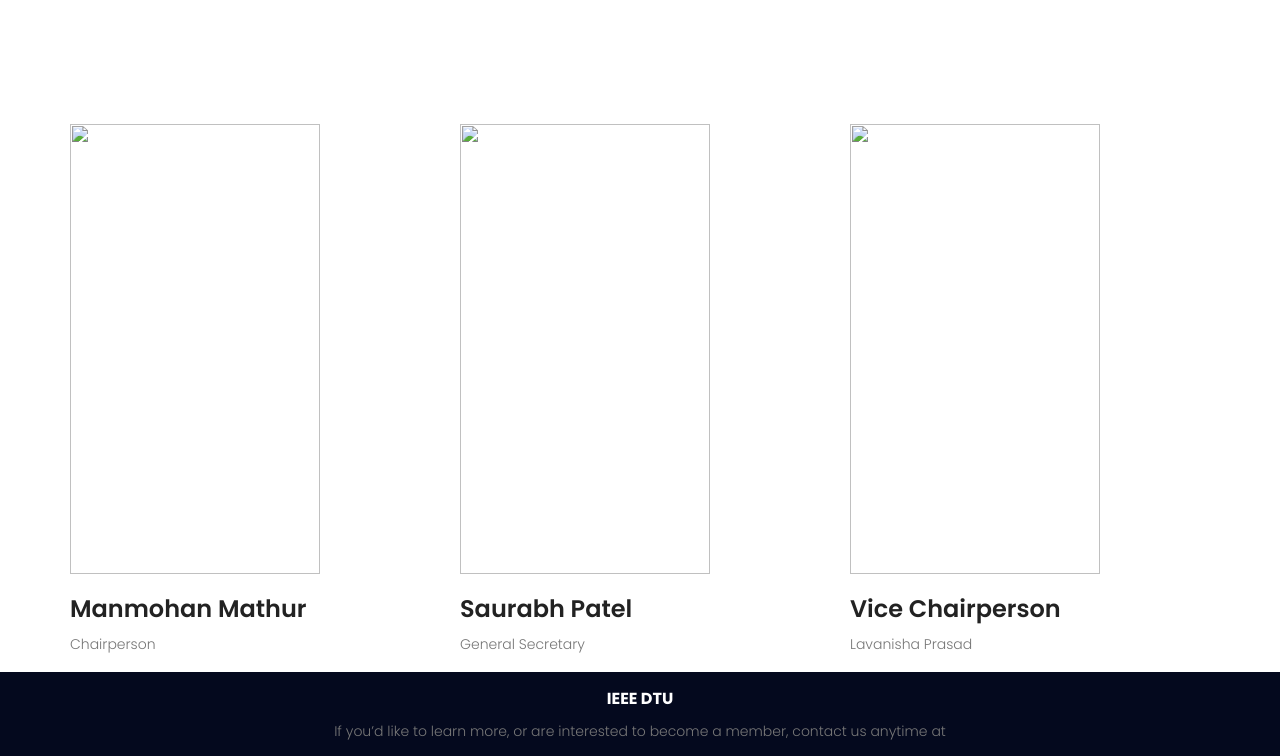
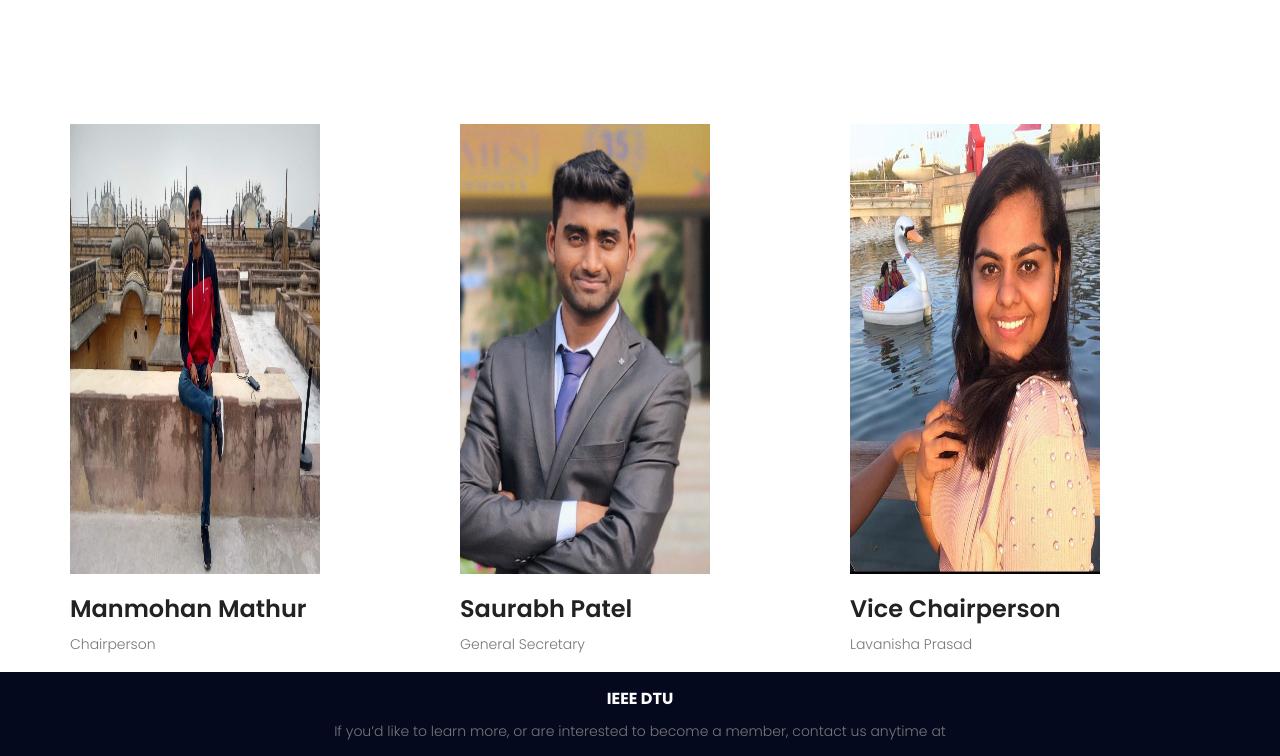
Before and after one commit to IEEEDTU/IEEE_WEBSITE_2020, a plain HTML site: page 2020_microhack_website/about-us.html in a window 1280 px wide. Shown: the part 2020-2776 px from the top of the page. Drawn offline with Linux system fonts and the light colour scheme.

Commit message:
Update about-us.html

```diff
--- a/2020_microhack_website/about-us.html
+++ b/2020_microhack_website/about-us.html
@@ -129,8 +129,8 @@
                 <div class="row">
                     <div class="col-md-4">
                         <div class="event_post">
-                            <img src="" width= "250px" height = "450px">
-                            <a href="#"><h2 class="event_title">Manmohan Mathur </h2></a>
+                            <img src="image/manmohan1.jpg" width= "250px" height = "450px">
+                            <a href=""><h2 class="event_title">Manmohan Mathur </h2></a>
                             <p>Chairperson</p>
                             <!-- <ul class="list_style sermons_category">
                                 <li><i class="lnr lnr-user"></i>Coming Soon</li>
@@ -140,7 +140,7 @@
                     </div>
                     <div class="col-md-4">
                         <div class="event_post">
-                            <img src="" width= "250px" height = "450px" >
+                            <img src="image/saurabh.jpg" width= "250px" height = "450px" >
                             <a href="#"><h2 class="event_title">Saurabh Patel</h2></a>
                             <!-- <ul class="list_style sermons_category">
                                 <li><i class="lnr lnr-user"></i> Prithu Verma</li> -->
@@ -153,7 +153,7 @@
                     </div>
                     <div class="col-md-4">
                             <div class="event_post">
-                                <img src="" width= "250px" height = "450px" >
+                                <img src="image/lavanisha.jpg" width= "250px" height = "450px" >
                                 <a href="#"><h2 class="event_title">Vice Chairperson</h2></a>
                                 <!-- <ul class="list_style sermons_category">
                                     <li><i class="lnr lnr-user"></i> Abhishek Gangwar</li> -->
```
